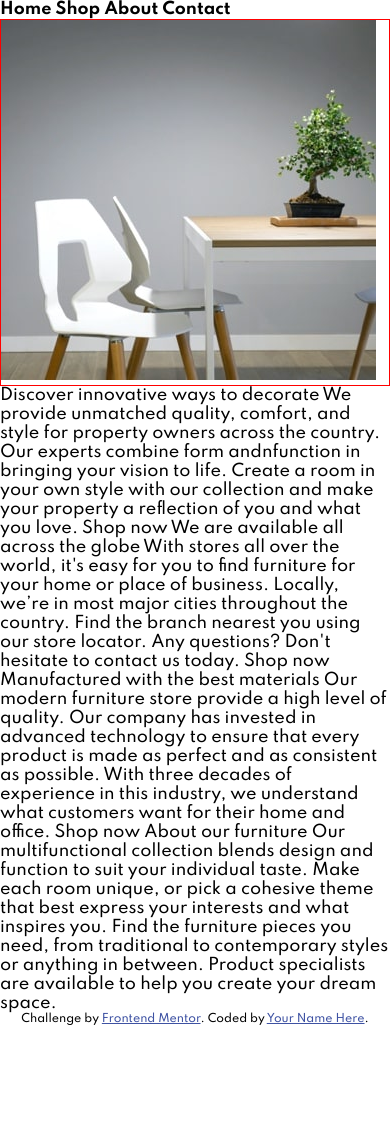
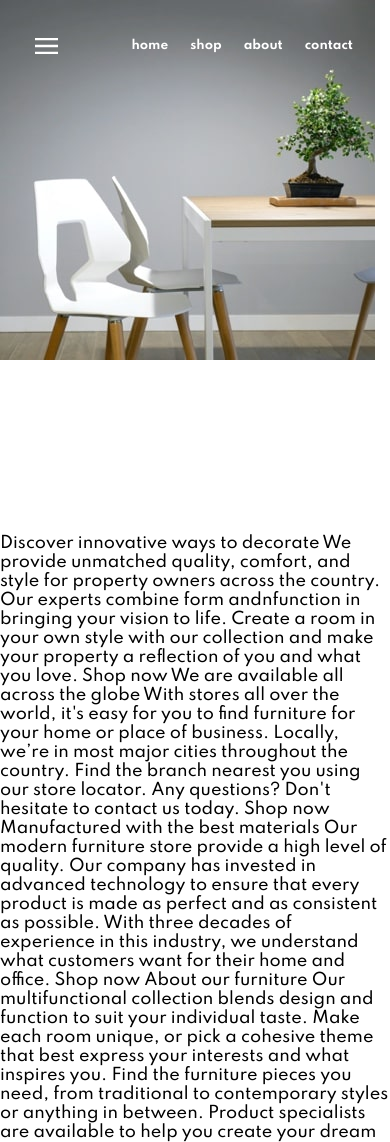
Before and after one commit to RakeshVenkat/Room-homepage, a plain HTML site: page index.html in a window 390 px wide. Shown: the top 1142 px of the page. Before the commit the page ends 1026 px from the top, so only its background shows below. Drawn offline with Linux system fonts and the light colour scheme.

Commit message:
Fixed the hero image styling for mobile and desktop

```diff
--- a/index.html
+++ b/index.html
@@ -17,22 +17,35 @@
 
 </head>
 <body>
-  <nav>
-      Home
-  Shop
-  About
-  Contact
-  </nav>
+  <div class="carousel">
+    <section class="hero-img">
+      <header>
+        <span class="logo"></span>
+        <nav class="navigation">
+          <ul>
+            <li class="navigation-item"><a href='#'>Home</a></li>
+            <li class="navigation-item"><a href='#'>Shop</a></li>
+            <li class="navigation-item"><a href='#'>About</a></li>
+            <li class="navigation-item"><a href='#'>Contact</a></li>
+          </ul>
+      </nav>
+      </header>
+    </section>
+    <section class="hero-navigation">Carousel nav svgs</section>
+    <section class="hero-content">content</section>
+  </div>
 
 
-  <figure class='hero'>
+
+<!--   <figure class="hero">
     <img srcset="./images/mobile-image-hero-1.jpg 375w,
                 ./images/desktop-image-hero-1.jpg 840w"
           sizes="(max-width:600px) 375px, 840px"
           src="./images/desktop-image-hero-1.jpg"
           alt="desktop hero image" >
-  </figure>
+  </figure> -->
 
+<div>
   Discover innovative ways to decorate
 
   We provide unmatched quality, comfort, and style for property owners across the country.
@@ -64,6 +77,8 @@
   inspires you. Find the furniture pieces you need, from traditional to contemporary styles
   or anything in between. Product specialists are available to help you create your dream space.
 
+</div>
+
   <div class="attribution">
     Challenge by <a href="https://www.frontendmentor.io?ref=challenge" target="_blank">Frontend Mentor</a>.
     Coded by <a href="#">Your Name Here</a>.
--- a/main.css
+++ b/main.css
@@ -22,10 +22,93 @@ body {
   font-family: 'Spartan-Medium';
 }
 
-nav {
-    font-family: 'Spartan-Bold';
+.carousel {
+  display: flex;
+  flex-wrap: nowrap;
+  height: 534px;
+}
+
+.hero-img {
+  width: 60%;
+  position: absolute;
+  background-image: url(./images/desktop-image-hero-1.jpg);
+  background-repeat: no-repeat;
+  height: 534px;
+}
+
+.hero-img header {
+  display: flex;
+  align-items: flex-end;
+  padding: 25px;
+}
+
+.hero-navigation{
+  border: 2px solid black;
+  width: 20%;
+}
+
+.hero-content {
+  border: 2px solid black;
+  width: 300px;
+}
+
+.logo {
+  display: inline-block;
+  padding: 8px;
+  margin: 10px;
+  width: 70px;
+  background-image: url('./images/logo.svg');
+  background-repeat: no-repeat;
+  background-size: contain;
+}
+
+.navigation {
+  font-family: 'Spartan-Bold';
+}
+
+.navigation ul {
+  display: flex;
+  list-style: none;
+}
+
+.navigation-item {
+  padding: 10px;
+  padding-right: 12px;
+}
+
+.navigation-item a {
+  text-decoration: none;
+  color: white;
+  font-size: 12px;
+  text-transform: lowercase;
 }
 
 .hero {
   border: 1px solid red;
+  background-image: url('./images/desktop-image-hero-1.jpg');
+  background-size: 60%;
+  background-repeat: no-repeat;
+  height: 534px;
 }
+/*
+.hero {
+  position: absolute;
+}
+ */
+
+
+@media only screen and (max-width: 600px) {
+  .carousel {
+    display: block;
+  }
+
+  .hero-img{
+    width: 100%;
+    background-image: url(./images/mobile-image-hero-1.jpg);
+    height: 360px;
+  }
+
+  .logo {
+    background-image: url('./images/icon-hamburger.svg');
+  }
+}
```
Also changed, not shown: images/logo.svg.
